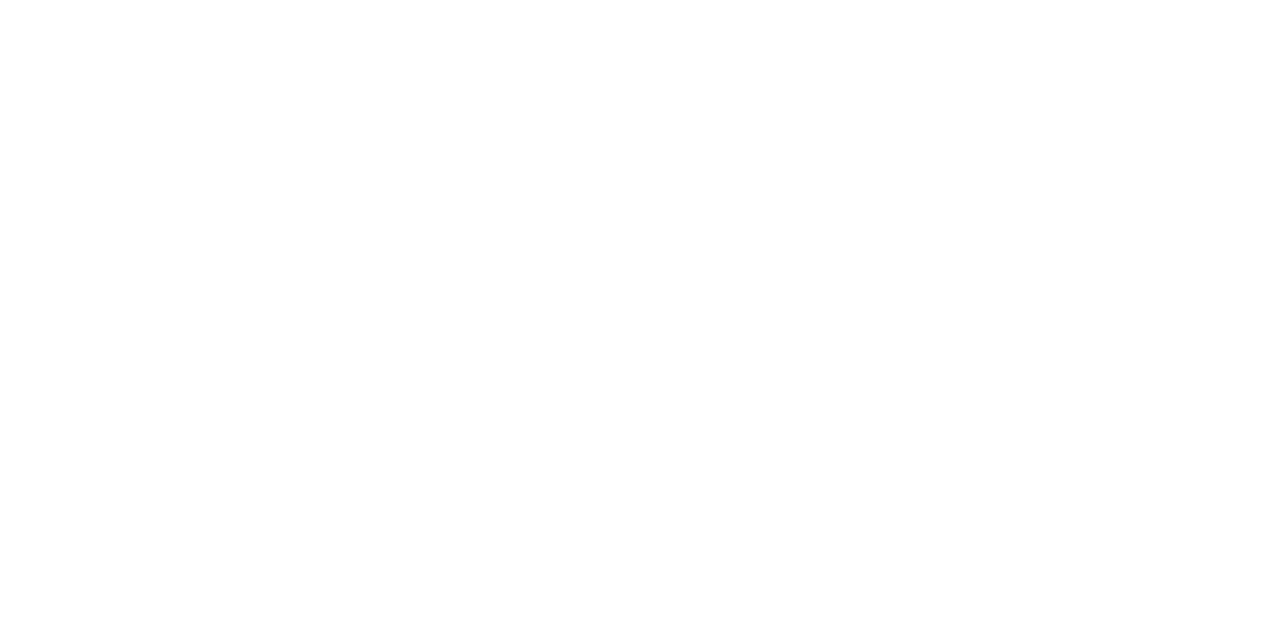
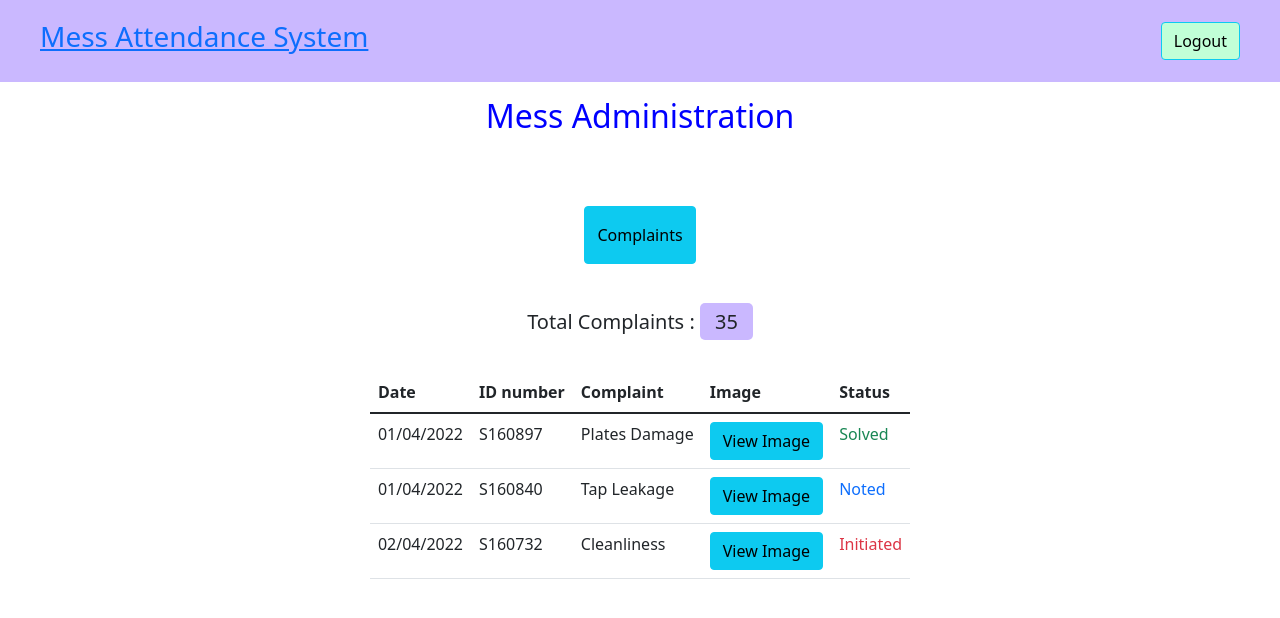
Before and after one commit to messattendance/messportal, a React (Create React App) app: page /complaints in a window 1280 px wide. Before the commit this address had no page. Shown: the top 618 px of the page. Built offline with nearby package versions, Linux system fonts and the light colour scheme.

Commit message:
all files

```diff
--- a/src/App.js
+++ b/src/App.js
@@ -5,6 +5,7 @@
 import Attendance from './components/Attendance';
 import AttendanceDetails from './components/AttendanceDetails';
 import Feedback from './components/Feedback';
+import Complaints from './components/Complaints';
 
 function App() {
   return (
@@ -17,6 +18,7 @@
           <Route path='/attendance' element={<Attendance/>}/>
           <Route path='/attendancedetails' element={<AttendanceDetails/>}/>
           <Route path='/feedback' element={<Feedback/>}/>
+          <Route path='/complaints' element={<Complaints/>}/>
         </Routes>
       </Router>
     </div>
--- a/src/assets/css/index.css
+++ b/src/assets/css/index.css
@@ -10,7 +10,7 @@
 }
 
 .align , .menubtn {
-    margin-top: 60px;
+    margin-top: 40px;
     display: flex;
     flex-direction: column;
     padding: 15px;
@@ -18,7 +18,7 @@
 }
 
 .link{
-    text-decoration: none;
+    text-decoration: none   ;
     color: white;
 }
 
@@ -78,4 +78,20 @@
     align-items: center;
     margin: 15px;
     padding: 15px;
+    flex-direction: row;
+
 }
+
+.head{
+    margin-top: 15px;
+    font-weight: bold;
+    text-align: center;
+    color: blue;
+}
+
+.feedback{
+    display:flex;
+    align-items: center;
+    justify-content: space-between;
+    margin:10px;
+}
--- a/src/components/AttendanceDetails.js
+++ b/src/components/AttendanceDetails.js
@@ -12,7 +12,7 @@
                 <Button variant='info' className='py-3 my-3'>Attendance</Button>
                 <div className="attendance">
                     <h5 className='px-3'>Total Count : <span className='decor'>58</span></h5>
-                    <h5 className='px-3'>Breakfast</h5>
+                    <h5  className='px-3 text-danger'>Breakfast</h5>
                     <h5 className='px-3'>Date : 02/04/2022</h5>
                 </div>
                 <Table responsive="lg">
--- /dev/null
+++ b/src/components/Complaints.js
@@ -0,0 +1,57 @@
+import React from 'react'
+import Nav from './Nav'
+import { Button, Container,Table } from 'react-bootstrap'
+
+const Complaints = () => {
+  return (
+    <div>
+        <Nav/>
+        <Container>
+        <div className='align'>
+        <Button variant='info' className='py-3 my-3'>Complaints</Button>
+        <div className='attendance'>
+            <h5>Total Complaints : <span className='decor'>35</span></h5>
+        </div>
+        <div>
+        <Table responsive="lg">
+                    <thead>
+                        <tr>
+                            <th>Date</th>
+                            <th>ID number</th>
+                            <th>Complaint</th>
+                            <th>Image</th>
+                            <th>Status</th>
+                        </tr>
+                    </thead>
+                    <tbody>
+                        <tr>
+                        <td>01/04/2022</td>
+                        <td>S160897</td>
+                        <td>Plates Damage</td>
+                        <td><Button variant="info">View Image</Button></td>
+                        <td className="text-success font-weight-bold">Solved</td>
+                        </tr>
+                        <tr>
+                        <td>01/04/2022</td>
+                        <td>S160840</td>
+                        <td>Tap Leakage</td>
+                        <td><Button variant="info">View Image</Button></td>
+                        <td className="text-primary font-weight-bold">Noted</td>
+                        </tr>
+                        <tr>
+                        <td>02/04/2022</td>
+                        <td>S160732</td>
+                        <td>Cleanliness</td>
+                        <td><Button variant="info">View Image</Button></td>
+                        <td className="text-danger font-weight-bold">Initiated</td>
+                        </tr>
+                    </tbody>
+                    </Table>
+        </div>
+        </div>
+        </Container>
+    </div>
+  )
+}
+
+export default Complaints
--- a/src/components/Dashboard.js
+++ b/src/components/Dashboard.js
@@ -13,7 +13,7 @@
             <Link to="/leavemeal"><Button variant='info' className='my-3 py-3  btns'>Leave The Meal</Button></Link>
             <Link to="/attendance"><Button variant='info' className='my-3 py-3  btns'>Attendance</Button></Link>
             <Link to="/feedback"><Button variant='info' className='my-3 py-3  btns'>Feedback</Button></Link>
-            <Link to="/"><Button variant='info' className='my-3 py-3  btns'>Complaints</Button></Link>
+            <Link to="/complaints"><Button variant='info' className='my-3 py-3  btns'>Complaints</Button></Link>
           </div>
       </Container>
     </div>
--- a/src/components/Feedback.js
+++ b/src/components/Feedback.js
@@ -1,8 +1,30 @@
 import React from 'react'
+import Nav from './Nav'
+import {Button, Container} from 'react-bootstrap'
+
 
 const Feedback = () => {
   return (
-    <div>Feedback</div>
+    <div>
+        <Nav/>
+        <Container>
+        <div className="align">
+          <Button variant='info' className='py-3 my-3'>Feedback</Button>
+            <div className="feedback">
+              <h5 className='px-3'>Satisfactory</h5>
+              <h5 className='px-3'>Below Satisfactory</h5>
+              <h5 className='px-3'>Good</h5>
+            </div>
+          <h5>Total feedback Count :  <span className='decor'>58</span></h5>
+        </div>
+        <div className='attendance'>
+        <Button variant="info" className="my-3">View More</Button>
+        <Button variant="info" className="my-3">View More</Button>
+        <Button variant="info" className="my-3">View More</Button>
+      </div>
+        </Container>
+
+    </div>
   )
 }
 
--- a/src/components/Nav.js
+++ b/src/components/Nav.js
@@ -5,12 +5,15 @@
 import { Link } from 'react-router-dom';
 const Nav = () => {
   return (
-    <>
+    <div>
         <div className='navbar'>
             <h3 className='link'><Link to="/">Mess Attendance System</Link></h3>
             <Button variant="info" className='navbutton'>Logout</Button>
         </div>
-    </>
+        <div className="head">
+          <h2>Mess Administration</h2>
+        </div>
+    </div>
 
   )
 }
```
